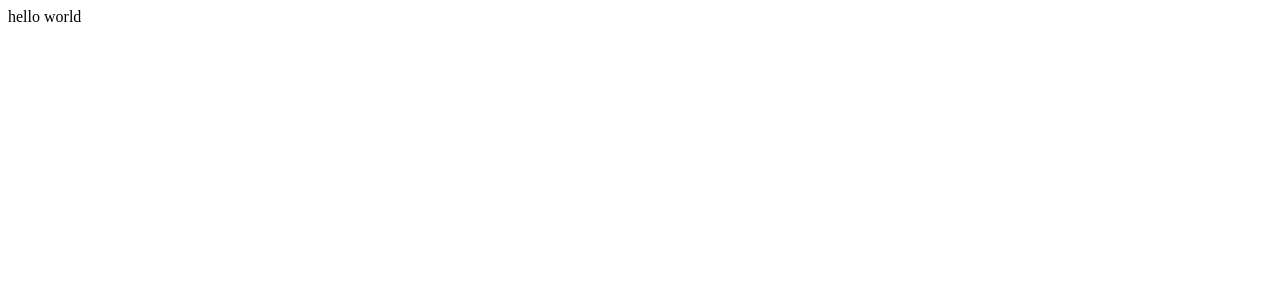
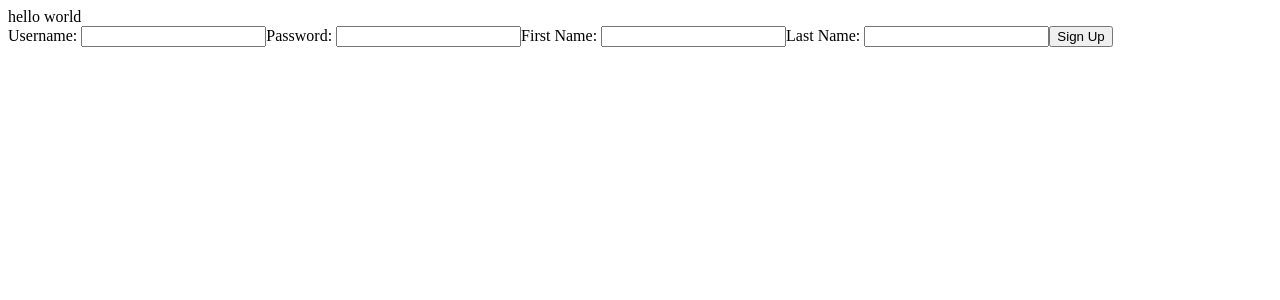
Before and after one commit to EC37-Goblin-Sharks/Time-Goblin, a React app: page /signup in a window 1280 px wide. Before the commit this address had no page. Shown: the top 300 px of the page. Built offline with nearby package versions, Linux system fonts and the light colour scheme.

Commit message:
this commit will add components and create a basic sign up post form page

```diff
--- a/client/App.jsx
+++ b/client/App.jsx
@@ -1,15 +1,17 @@
 import React, { useState, useEffect } from 'react';
 import { Routes, Route } from 'react-router-dom';
 
-function App() {
+import Signup from './components/Signup';
+
+const App = (props) => {
   return (
-    <div id='appDiv'>
+    <div className="router">
       hello world
       {/* content seen on every page */}
-      <div id='content'>
+      <div className="routerMain" id='content'>
         <Routes>
           {/* different path inside each rout, component inside- loggin, sign up, home */}
-          <Route path='/' />
+          <Route path='/signup' element={<Signup />} />
         </Routes>
       </div>
     </div>
--- /dev/null
+++ b/client/components/Signup.jsx
@@ -0,0 +1,23 @@
+import React, { useState, useEffect } from 'react';
+
+const Signup = (props) => {
+  return (
+    <div className="signupPage">
+      <div className="signupBox">
+        <form className="signupForm" method="POST" action="/signup">
+          <label htmlFor="username">Username: </label>
+          <input className="formInfo" id="username" name="username" type="text"></input>
+          <label htmlFor="password">Password: </label>
+          <input className="formInfo" id="password" name="password" type="password"></input>
+          <label htmlFor="firstName">First Name: </label>
+          <input className="formInfo" id="firstName" name="firstName" type="text"></input>
+          <label htmlFor="lastName">Last Name: </label>
+          <input className="formInfo" id="lastName" name="lastName" type="text"></input>
+          <input className="signupButton" type="submit" value="Sign Up"></input>
+        </form>
+      </div>
+    </div>
+  )
+}
+
+export default Signup;
```
Also changed, not shown: client/components/Home.jsx (added), client/components/Login.jsx (added).
